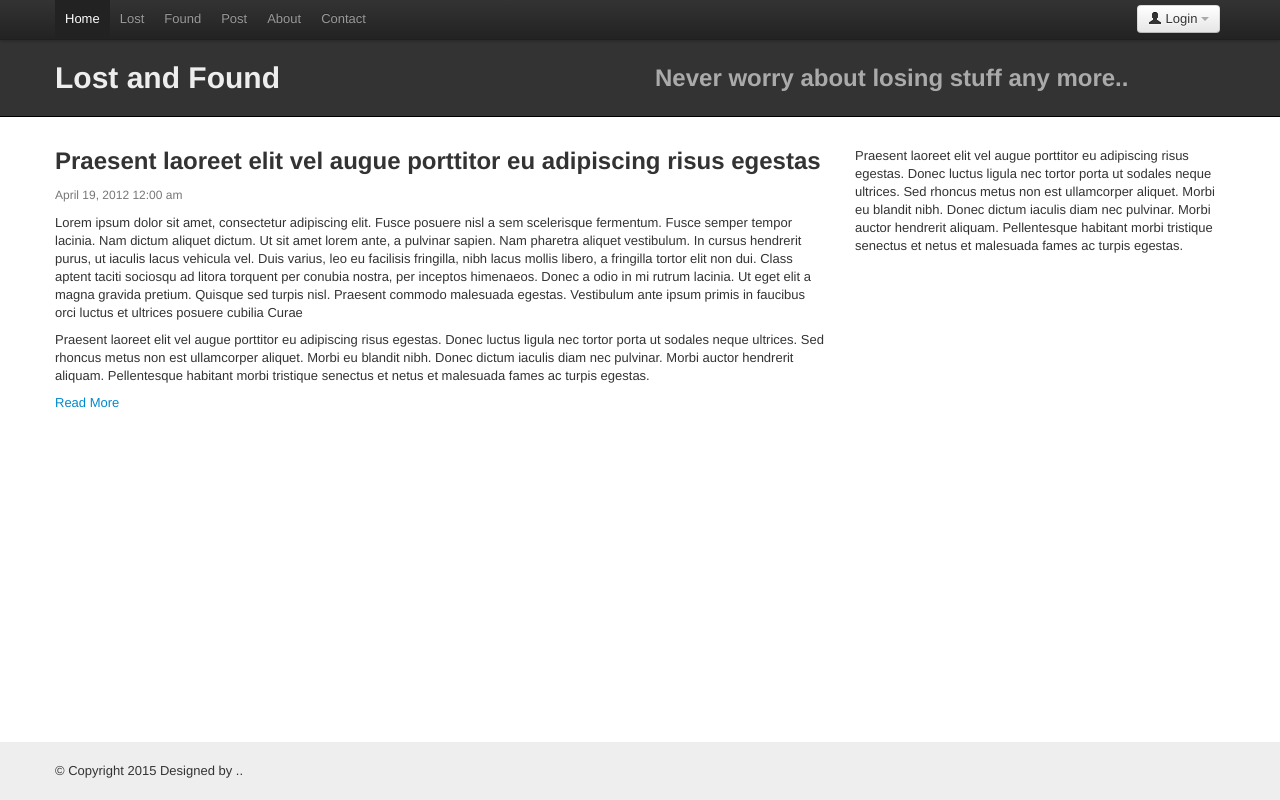
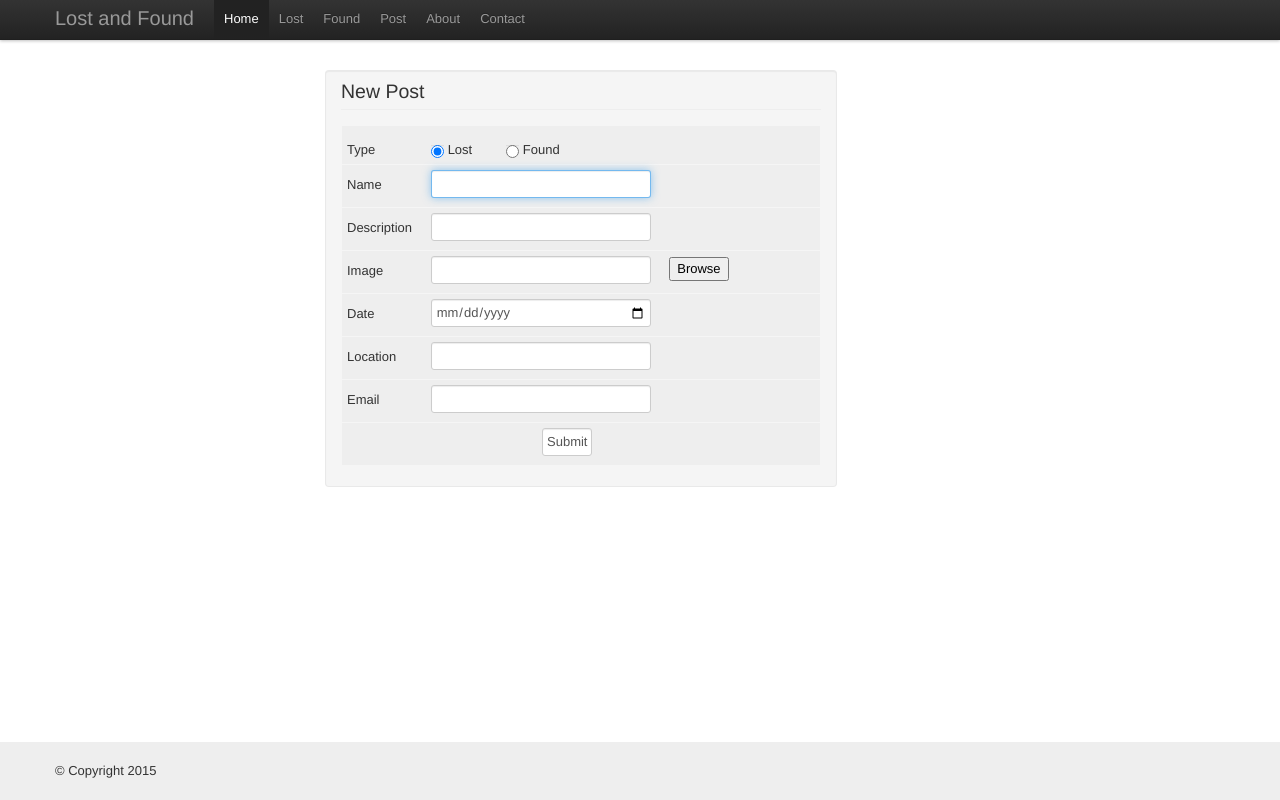
Before and after one commit to hellowzp/LostAndFound, a CodeIgniter app: page /eWeb/postHandler in a window 1280 px wide. Run offline with CodeIgniter, Linux system fonts and the light colour scheme; some libraries are stand-ins or nearby versions.

Commit message:
form finished template half done

```diff
--- a/application/controllers/postHandler.php
+++ b/application/controllers/postHandler.php
@@ -4,14 +4,39 @@ class PostHandler extends CI_Controller {
 
     function __construct() {
         parent::__construct();
+
+        $this->load->library('form_validation');
+        $this->load->model('m_lostfound');
     }
 
-	// route /login
 	public function index() {
-		$this->load->view('home');
+
+		$this->form_validation->set_rules('name', 'Name', 'required');
+		$this->form_validation->set_rules('email', 'Email', 'trim|xss_clean|valid_email');
+
+//		var_dump($_POST);
+
+		$this->data = array();
+		$this->data['table'] = $this->input->post('type');
+		$this->data['db'] = array(
+			'name' => $this->input->post('name'),
+			'description' => $this->input->post('description'),
+			'image' => $this->input->post('image'),
+			'date' => $this->input->post('date'),
+			'location' => $this->input->post('location'),
+			'email' => $this->input->post('email')
+		);
+
+		if ($this->form_validation->run()) {
+			if ( $this->m_lostfound->save($this->data['table'], $this->data['db']) ) {
+				$this->data['success'] = 'Post Succeed! Click here to see your new <a href="'
+					.site_url("home/".$this->data["table"]). '">'.$this->data["table"].'</a> post.';
+			} else {
+				$this->data['error'] = 'Sorry, post failed. Please contact the administrator.';
+			}
+		}
+
+		$this->load->view('post', $this->data);
 	}
 
 }
-
-/* End of file login.php */
-/* Location: ./application/controllers/login.php */
--- a/application/models/M_lostfound.php
+++ b/application/models/M_lostfound.php
@@ -1,6 +1,6 @@
 <?php if ( ! defined('BASEPATH')) exit('No direct script access allowed');
 
-class M_user extends CI_Model {
+class M_lostfound extends CI_Model {
 
 	var $offsets;    // should ba saved in user-specific session
 	var $limit = 5;  // mysql query limit
@@ -31,7 +31,7 @@ class M_user extends CI_Model {
 
 	// get user by username
 	function get_stuff( $table ) {
-		$query = "select * from " $table . " limit " . $offsets[$table] . "," . $limit;
+		$query = "select * from " .$table. " limit " .$offsets[$table]. "," .$limit;
 		$result = $this->db->query($query);
 		$rows = $result->num_rows();
 		if( $rows > 0 ) {
--- /dev/null
+++ b/application/views/found.php
@@ -0,0 +1,2 @@
+<?php
+?>
--- a/application/views/home.php
+++ b/application/views/home.php
@@ -22,21 +22,13 @@
 	<div class="navbar navbar-fixed-top">
 		<div class="navbar-inner">
 			<div class="container">
-				<a class="btn btn-navbar" data-toggle="collapse"
-					data-target=".nav-collapse"> <span class="icon-bar"></span> <span
-					class="icon-bar"></span> <span class="icon-bar"></span>
+				<a class="btn btn-navbar" data-toggle="collapse" data-target=".nav-collapse">
+					<span class="icon-bar"></span>
+					<span class="icon-bar"></span>
+					<span class="icon-bar"></span>
 				</a>
-				<div class="nav-collapse">
-					<ul class="nav">
-						<li class="active"><a href="#">Home</a></li>
-						<li><a href="#">Lost</a></li>
-						<li><a href="#">Found</a></li>
-						<li><a href="home/post">Post</a></li>
-						<li><a href="#about">About</a></li>
-						<li><a href="#contact">Contact</a></li>
-					</ul>
-				</div>
-				<!--/.nav-collapse -->
+
+				<?php $this->load->view('template/v_nav_menu.php');?>
 
 				<div class="btn-group pull-right">
 					<a class="btn" href="<?php echo site_url('login'); ?>"> <i
@@ -103,20 +95,5 @@
 						morbi tristique senectus et netus et malesuada fames ac turpis
 						egestas.</div>
 				</div>
-			</div>
-		</div>
-	</div>
-	<footer class="navbar-fixed-bottom">
-		<div class="container">
-			<div class="row">
-				<div class="span6">&copy; Copyright 2015 Designed by ..</div>
-				<div class="span6"></div>
-			</div>
-		</div>
-	</footer>
-	<!-- JS -->
-	<script
-		src="https://ajax.googleapis.com/ajax/libs/jquery/1.7.2/jquery.min.js"></script>
-	<script src="<?php echo base_url('js/bootstrap.min.js');?>"></script>
-</body>
-</html>
+
+<?php $this->load->view('template/v_admin_footer.php');?>
--- a/application/views/login/v_login.php
+++ b/application/views/login/v_login.php
@@ -2,8 +2,8 @@
 $username_error = (trim ( form_error ( 'username' ) ) != '') ? ' error' : '';
 $password_error = (trim ( form_error ( 'password' ) ) != '') ? ' error' : '';
 
+$this->load->view('template/v_admin_header.php');
 ?>
-<?php $this->load->view('template/v_admin_header.php'); ?>
 
 <div class="span12 well" style="margin-top: 100px; margin-left: 300px; width: 40%">
 
--- a/application/views/login/v_register.php
+++ b/application/views/login/v_register.php
@@ -4,8 +4,10 @@
 	$email_error = ( trim(form_error('email')) != '' ) ? ' error' : '';
 	$cpassword_error = ( trim(form_error('cpassword')) != '' ) ? ' error' : '';
 	$fullname_error = ( trim(form_error('fullname')) != '' ) ? ' error' : '';
+
+	$this->load->view('template/v_admin_header.php');
 ?>
-<?php $this->load->view('template/v_admin_header.php'); ?>
+
 <div class="span12 well" style="margin-top: 40px; margin-left: 200px; width: 50%">
 	<form class="form-horizontal" method="post" action="<?php echo site_url('register'); ?>">
 	  <fieldset>
@@ -60,6 +62,7 @@
 		    </div>
 
 		<?php } ?>
+
 	  </fieldset>
 	</form>
 
--- /dev/null
+++ b/application/views/lost.php
@@ -0,0 +1,2 @@
+<?php
+?>
--- a/application/views/post.php
+++ b/application/views/post.php
@@ -1,52 +1,88 @@
-<?php $this->load->view('template/v_admin_header.php');
-$email_error = (trim ( form_error ( 'username' ) ) != '') ? ' error' : '';
+<?php $this->load->view('template/v_admin_header.php'); ?>
+
+<style>
+	.form { padding:20px; }
+
+	.form .field { margin:1px; background: #eee; }
+
+	.form .field label { display:inline-block; width:80px; margin-left:5px; }
+
+	.form .field input { display:inline-block; margin-top: 5px; }
+
+	.form .field span { display:inline-block; margin-top: 15px; margin-left: 4px; margin-right: 30px}
+
+	.error { color: red; }
+</style>
+
+<div class="span12 well" style="margin-top: 30px; margin-left: 300px; padding: 2px 15px; width: 40%">
+
+<?php  $isChecked = array();
+	if ( isset($table) && $table == 'Found') {
+		 $isChecked['lost'] = '';
+		 $isChecked['found'] = 'checked';
+	} else {
+		$isChecked['lost'] = 'checked';
+		$isChecked['found'] = '';
+	}
+    if (!isset($db['name'])) $db['name'] = '';
+    if (!isset($db['description'])) $db['description'] = '';
+    if (!isset($db['image'])) $db['image'] = '';
+    if (!isset($db['date'])) $db['date'] = date('Y-m-d');
+    if (!isset($db['location'])) $db['location'] = '';
+    if (!isset($db['email'])) $db['email'] = '';
+
+    if (!isset($success)) {
 ?>
 
-<div class="span12 well" style="margin-top: 30px; margin-left: 300px; width: 40%">
-
-<?php echo validation_errors(); echo form_open('postHandler'); ?>
+	<div class="error"><?php echo validation_errors(); ?> </div>
+	<?php echo form_open('postHandler',
+					array('class' => "form", 'style' => "padding: 0;")
+	); ?>
 
 		<fieldset>
-		<legend>New Post</legend>
+			<legend style="margin-bottom: 15px;">New Post</legend>
 
-		<label class="control-label" for="stuffName">Name</label>
-		<div class="controls">
-			<input type="text" class="input-xlarge" id="stuffName"
-				name="stuffName" value="<?php echo set_value('stuffName'); ?>">
+			<div class="field">
+				<label for="type">Type</label>
+	      		<input type="radio" name="type" value="Lost" <?php echo $isChecked['lost']?>><span>Lost</span>
+	      		<input type="radio" name="type" value="Found" <?php echo $isChecked['found']?>><span>Found</span>
 			</div>
 
-		<label class="control-label" for="description">Description</label>
-		<div class="controls">
-			<input type="text" class="input-xlarge" id="description"
-				name="description" value="<?php echo set_value('description'); ?>">
+			<div class="field">
+		        <label for="name">Name</label>
+		        <input name="name" type="text" size="50" autofocus value="<?php echo $db['name']; ?>">
 	    	</div>
 
-		<label class="control-label" for="description">Description</label>
-		<div class="controls">
-			<input type="text" class="input-xlarge" id="description"
-				name="description" value="<?php echo set_value('description'); ?>">
+			<div class="field">
+				<label for="location">Description</label>
+				<input type="text" name="description" value="<?php echo $db['description']; ?>">
 	      	</div>
 
-      	<label class="control-label" for="image">Image</label>
-		<div class="controls">
-			<input type="text" class="input-xlarge" id="image"
-				name="image" value="<?php echo set_value('image'); ?>">
-			<button>Browse</button>
+			<div class="field"><label for="image">Image</label>
+				<input type="text" name="image" value="<?php echo $db['image']; ?>">
+				<button type="button" style="margin-bottom: 6px; margin-left: 15px;">Browse</button>
 	      	</div>
 
-      	<label class="control-label" for="description">Description</label>
-		<div class="controls">
-			<input type="text" class="input-xlarge" id="description"
-				name="description" value="<?php echo set_value('description'); ?>">
+			<div class="field"><label>Date</label>
+				<input type="date" name="date" value="<?php echo $db['date']; ?>">
 	      	</div>
 
-		<h5>Email Address</h5>
-		<input type="text" name="email" value="" size="50" />
+			<div class="field"><label>Location</label>
+				<input type="text" name="location" value="<?php echo $db['location']; ?>">
+	      	</div>
 
-		<div><input type="submit" value="Submit" /></div>
+			<div class="field"><label>Email</label>
+				<input type="text" name="email" value="<?php echo $db['email']; ?>">
+	      	</div>
+
+			<div class="field" style="padding-left: 200px;"><input type="submit" value="Submit" /></div>
 
 		</fieldset>
 	</form>
+
+<?php } else {
+	echo '<div class="success"><h3>'.$success.'</h3></div>';
+} ?>
 </div>
 
 <?php $this->load->view('template/v_admin_footer.php'); ?>
--- a/application/views/template/v_admin_footer.php
+++ b/application/views/template/v_admin_footer.php
@@ -13,8 +13,7 @@
 </footer>
 
 <!-- JS -->
-<script
-	src="https://ajax.googleapis.com/ajax/libs/jquery/1.7.2/jquery.min.js"></script>
+<script src="https://ajax.googleapis.com/ajax/libs/jquery/1.7.2/jquery.min.js"></script>
 <script src="<?php echo base_url('js/bootstrap.min.js');?>"></script>
 </body>
 </html>
--- a/application/views/template/v_admin_header.php
+++ b/application/views/template/v_admin_header.php
@@ -2,7 +2,7 @@
 <html lang="en">
 	<head>
 		<meta charset="utf-8">
-		<title>HowFrameWork</title>
+		<title>LostFound</title>
 		<meta name="viewport" content="width=device-width, initial-scale=1.0">
 		<meta name="description" content="">
     	<meta name="author" content="">
@@ -29,16 +29,7 @@
 
 					<a class="brand" href="<?php echo site_url(); ?>">Lost and Found</a>
 
-					<div class="nav-collapse">
-						<ul class="nav">
-							<li class="active"><a href="<?php echo site_url(); ?>">Home</a></li>
-							<li><a href="#">Lost</a></li>
-							<li><a href="#">Found</a></li>
-							<li><a href="home/post">Post</a></li>
-							<li><a href="#about">About</a></li>
-							<li><a href="#contact">Contact</a></li>
-						</ul>
-					</div>
+					<?php $this->load->view('template/v_nav_menu.php');?>
 
 					<?php if (isset($user['username']) && ($user['username'] != '')) { ?>
 					  <div class="btn-group pull-right">
--- /dev/null
+++ b/application/views/template/v_nav_menu.php
@@ -0,0 +1,10 @@
+<div class="nav-collapse">
+	<ul class="nav">
+		<li class="active"><a href="<?php echo site_url(); ?>">Home</a></li>
+		<li><a href="<?php echo site_url() . 'home/lost'; ?>">Lost</a></li>
+		<li><a href="<?php echo site_url() . 'home/found'; ?>">Found</a></li>
+		<li><a href="<?php echo site_url() . 'home/post'; ?>">Post</a></li>
+		<li><a href="#about">About</a></li>
+		<li><a href="#contact">Contact</a></li>
+	</ul>
+</div>
--- a/sql/sql_dump.sql
+++ b/sql/sql_dump.sql
@@ -19,7 +19,7 @@ CREATE TABLE IF NOT EXISTS `lost` (
   `date` DATETIME,
   `location` varchar(50),
   `person` varchar(20),
-  `contact` varchar(50),
+  `email` varchar(50),
   PRIMARY KEY (`id`)
 ) ENGINE=InnoDB DEFAULT CHARSET=utf8;
 
@@ -31,7 +31,7 @@ CREATE TABLE IF NOT EXISTS `found` (
   `date` DATETIME,
   `location` varchar(50),
   `person` varchar(20),
-  `contact` varchar(50),
+  `email` varchar(50),
   PRIMARY KEY (`id`)
 ) ENGINE=InnoDB DEFAULT CHARSET=utf8;
 
```
Also changed, not shown: application/config/form_validation.php (deleted, +0 -23 lines), application/controllers/home.php (+12 -9 lines). Lines whose indentation alone changed are shown as unchanged.
